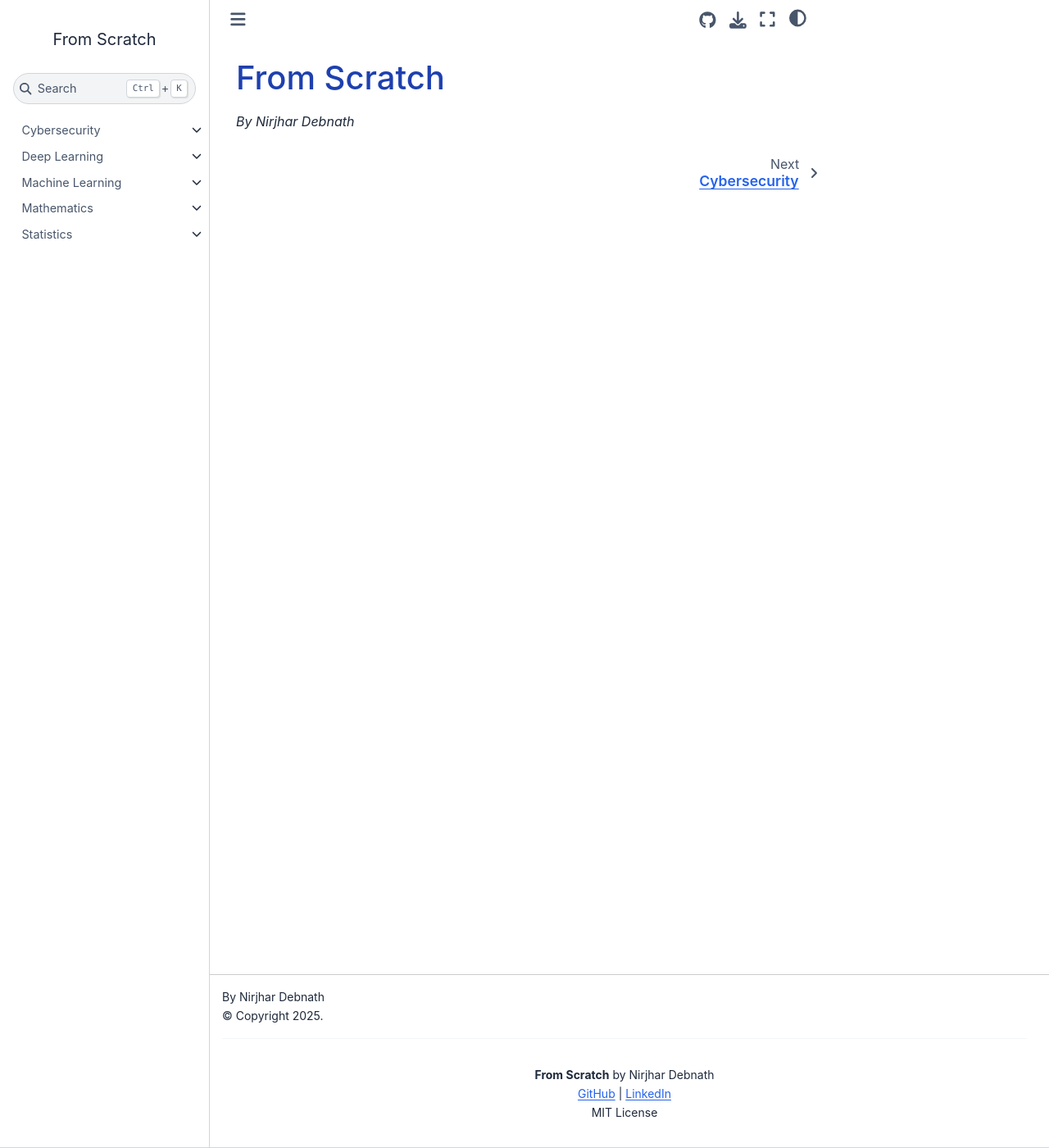
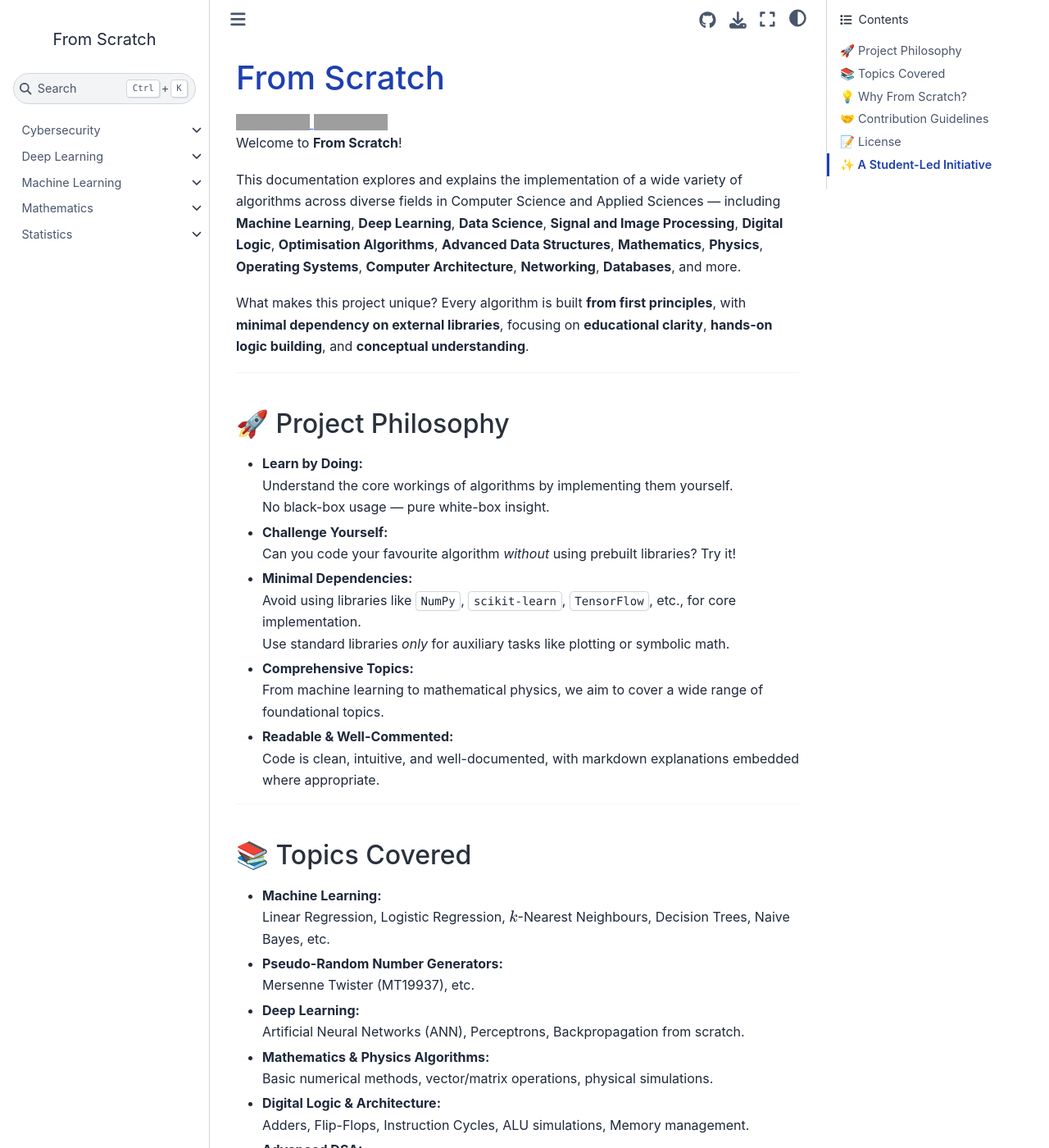
Before and after one commit to dwaidatta/algorithms-from-scratch, a Jupyter Book: the page built from Notebooks/README.md, in a window 1280 px wide and 1400 px high. Shown: the whole window at 82% size. Built offline with Jupyter Book 1.0.4 settings and Sphinx 7.4.7 and the Sphinx Book theme 1.1.4, drawn with Linux system fonts in a browser that asks for light colours; pages that are not in the unit, such as notebooks, are missing from menus; some of the changed text lies outside the part shown; grey boxes are pictures that could not be loaded.

Commit message:
Update README.md

```diff
--- a/Notebooks/README.md
+++ b/Notebooks/README.md
@@ -1,3 +1,115 @@
 # From Scratch
 
-*By Nirjhar Debnath*
+<a href="https://github.com/NirjharDebnath/From-Scratch" target="_blank">
+  <img src="https://img.shields.io/badge/Explore%20Repo-From--Scratch-blue?style=flat" />
+</a>
+<a href="https://your-docs-link.com" target="_blank">
+  <img src="https://img.shields.io/badge/View-Documentation-brightgreen?style=flat&logo=readthedocs" />
+</a>
+
+Welcome to **From Scratch**!
+
+This documentation explores and explains the implementation of a wide variety of algorithms across diverse fields in Computer Science and Applied Sciences — including **Machine Learning**, **Deep Learning**, **Data Science**, **Signal and Image Processing**, **Digital Logic**, **Optimisation Algorithms**, **Advanced Data Structures**, **Mathematics**, **Physics**, **Operating Systems**, **Computer Architecture**, **Networking**, **Databases**, and more.
+
+What makes this project unique? Every algorithm is built **from first principles**, with **minimal dependency on external libraries**, focusing on **educational clarity**, **hands-on logic building**, and **conceptual understanding**.
+
+---
+
+## 🚀 Project Philosophy
+
+- **Learn by Doing:**
+  Understand the core workings of algorithms by implementing them yourself.
+  No black-box usage — pure white-box insight.
+
+- **Challenge Yourself:**
+  Can you code your favourite algorithm *without* using prebuilt libraries? Try it!
+
+- **Minimal Dependencies:**
+  Avoid using libraries like `NumPy`, `scikit-learn`, `TensorFlow`, etc., for core implementation.
+  Use standard libraries *only* for auxiliary tasks like plotting or symbolic math.
+
+- **Comprehensive Topics:**
+  From machine learning to mathematical physics, we aim to cover a wide range of foundational topics.
+
+- **Readable & Well-Commented:**
+  Code is clean, intuitive, and well-documented, with markdown explanations embedded where appropriate.
+
+---
+
+## 📚 Topics Covered
+
+- **Machine Learning:**
+  Linear Regression, Logistic Regression, $k$-Nearest Neighbours, Decision Trees, Naive Bayes, etc.
+
+- **Pseudo-Random Number Generators:**
+  Mersenne Twister (MT19937), etc.
+
+- **Deep Learning:**
+  Artificial Neural Networks (ANN), Perceptrons, Backpropagation from scratch.
+
+- **Mathematics & Physics Algorithms:**
+  Basic numerical methods, vector/matrix operations, physical simulations.
+
+- **Digital Logic & Architecture:**
+  Adders, Flip-Flops, Instruction Cycles, ALU simulations, Memory management.
+
+- **Advanced DSA:**
+  Heaps, Tries, Graph Algorithms, Segment Trees, and custom implementations of known structures.
+
+- **Optimisation Algorithms:**
+  Genetic Algorithms, Particle Swarm Optimisation, Simulated Annealing — all written from zero.
+
+- **Signal & Image Processing:**
+  Fourier Transforms, Filtering, Edge Detection algorithms coded without OpenCV/SciPy.
+
+- **OS, DBMS, CN:**
+  Scheduling, Paging, Hashing, SQL Parsing, Packet Simulation, etc.
+
+---
+
+## 💡 Why From Scratch?
+
+We believe that true understanding comes from **first recreating** what we use.
+When you strip away the library abstractions, you're left with pure logic — and that's where deep learning (the human kind) begins.
+
+This project encourages:
+
+- Building your CS foundation.
+- Improving algorithmic thinking.
+- Preparing for interviews, research, and system-level programming.
+- Contributing to educational open-source content.
+
+---
+
+## 🤝 Contribution Guidelines
+
+We welcome all contributors interested in this learning-by-doing philosophy!
+
+- Build something new? Add it!
+- See a better way to implement an algorithm? Improve it!
+- Spotted a bug? Fix it!
+- Want to write explanations or add visuals? Go ahead!
+
+Please ensure your code is:
+
+- Written with core logic (no shortcuts using major libraries).
+- Clear, readable, and well-commented.
+- Ideally accompanied by markdown-based explanations or visualizations.
+
+---
+
+## 📝 License
+
+This project is licensed under the **MIT License** — free to use, modify, and share.
+
+---
+
+## ✨ A Student-Led Initiative
+
+> *From Scratch* is created and maintained by students of the **Department of Computer Science and Engineering, Kalyani Government Engineering College**.
+
+Originally initiated in **May 2025** by **Nirjhar Debnath**, this project aims to build a collaborative knowledge base that demystifies the complexity of modern computational methods — by rebuilding them from scratch.
+
+---
+
+*Let’s break the illusion of magic in algorithms. Let’s build them, understand them, and improve them — together.* 🚀---
```
